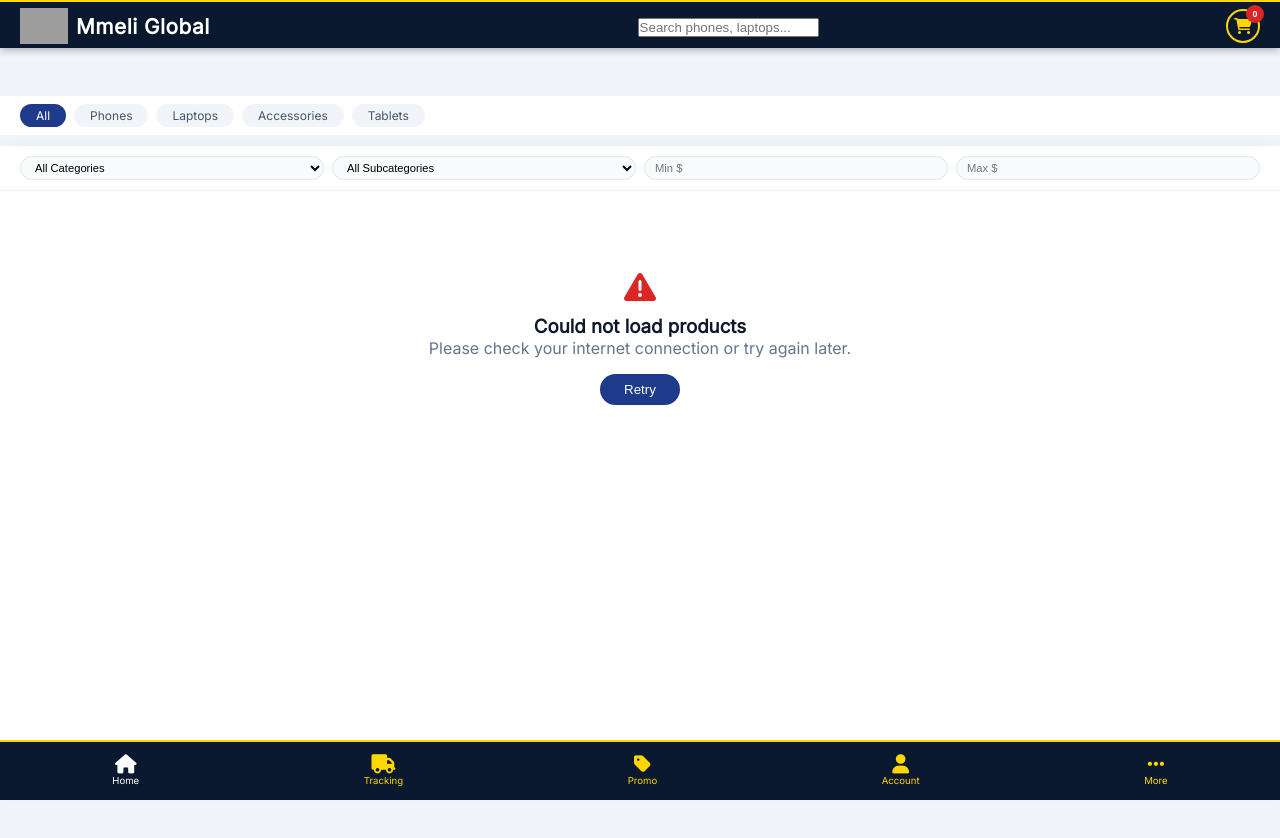
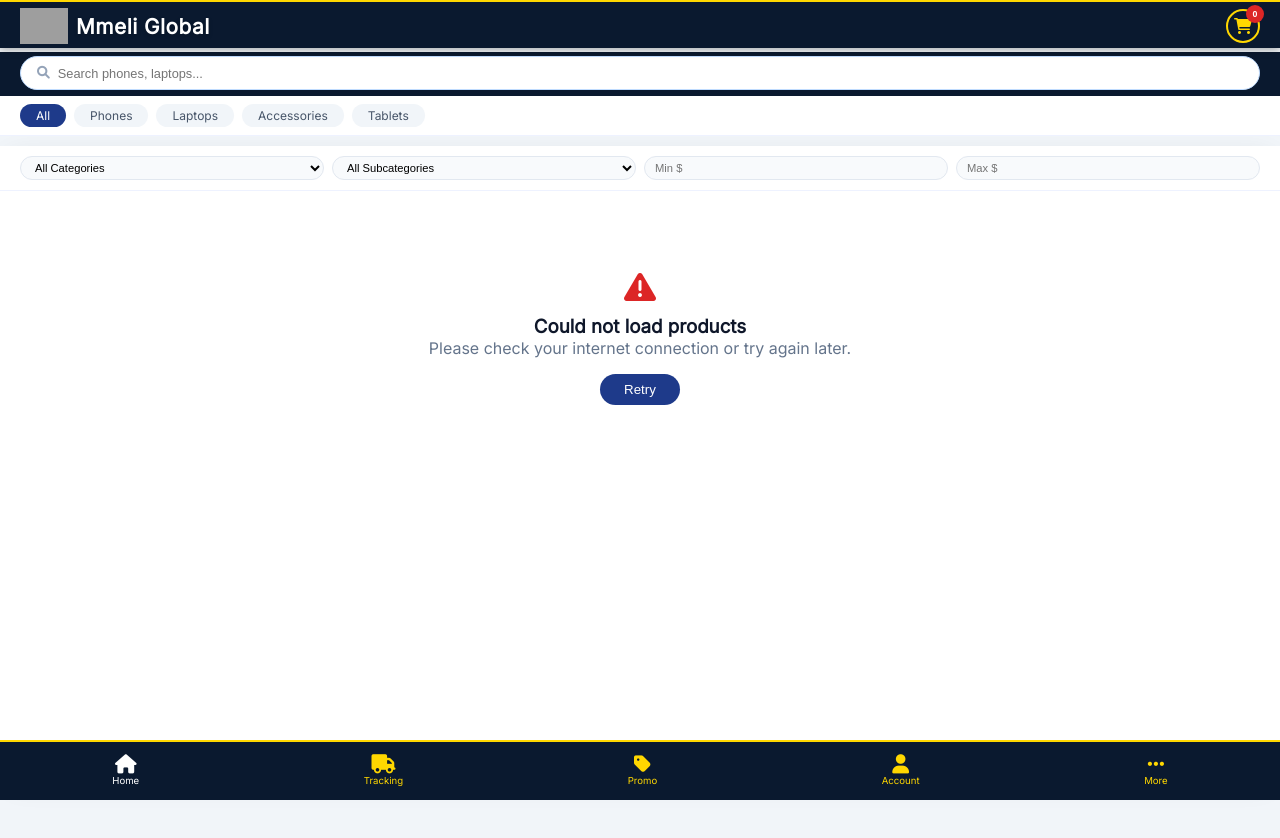
Before and after one commit to MmeliGlobal/mmeli-backend, a plain HTML site: page frontend/index.html in a window 1280 px wide. Drawn offline with nearby package versions, Linux system fonts and the light colour scheme; no server answers; grey boxes are pictures that could not be loaded.

Commit message:
Update index.html

```diff
--- a/frontend/index.html
+++ b/frontend/index.html
@@ -13,22 +13,13 @@
 
 <div class="app-container">
 
-  <!-- ===== STICKY HEADER ===== -->
+  <!-- ===== STICKY HEADER (Logo + Cart only) ===== -->
   <header class="sticky-header">
     <div class="header-top">
-    <!-- LOGO + COMPANY NAME -->
       <div class="logo" id="logoArea">
         <img src="logo.png" alt="Mmeli Global" class="logo-img">
         <span class="logo-text">Mmeli Global</span>
       </div>
-
-    <!-- SEARCH BAR -->
-    <div class="search-row">
-      <i class="fas fa-search search-icon"></i>
-      <input type="text" id="searchInput" placeholder="Search phones, laptops...">
-    </div>
-
-    <!-- CART BUTTON -->
       <div class="header-actions">
         <button class="cart-btn" id="cartIconBtn">
           <i class="fas fa-shopping-cart"></i>
@@ -37,6 +28,14 @@
       </div>
     </div>
   </header>
+
+  <!-- ===== FULL-WIDTH SEARCH BAR (below header) ===== -->
+  <div class="search-bar-wrapper">
+    <div class="search-row-full">
+      <i class="fas fa-search search-icon"></i>
+      <input type="text" id="searchInput" placeholder="Search phones, laptops...">
+    </div>
+  </div>
 
   <!-- ===== CATEGORY CHIPS ===== -->
   <nav class="category-bar">
```
Lines whose indentation alone changed are shown as unchanged.
